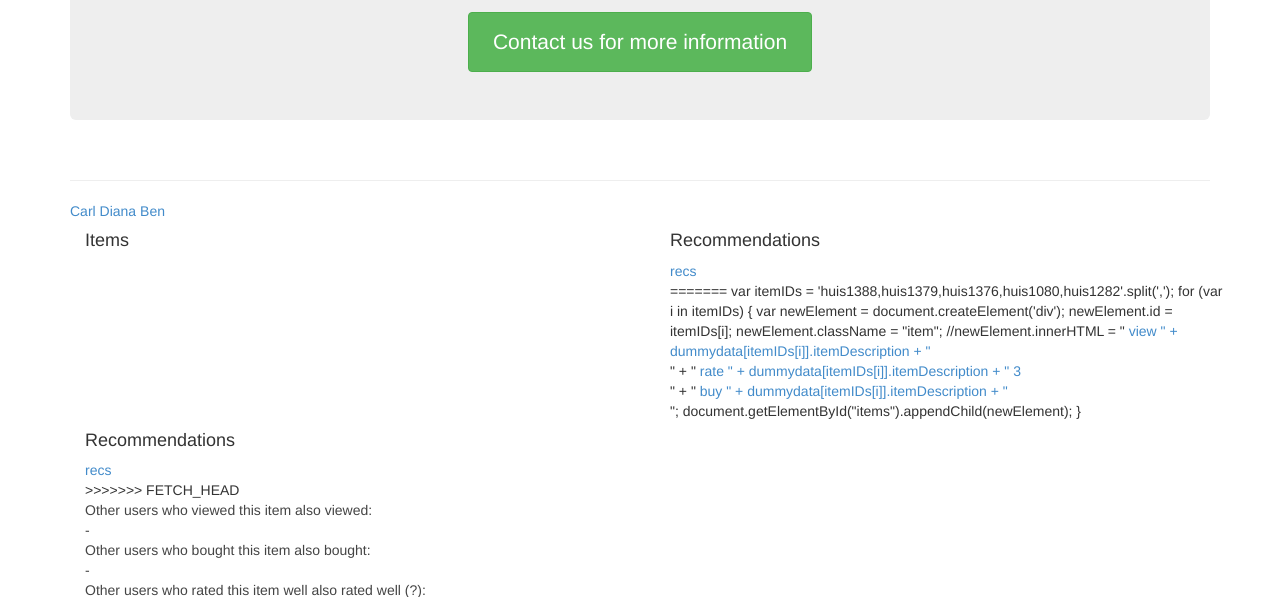
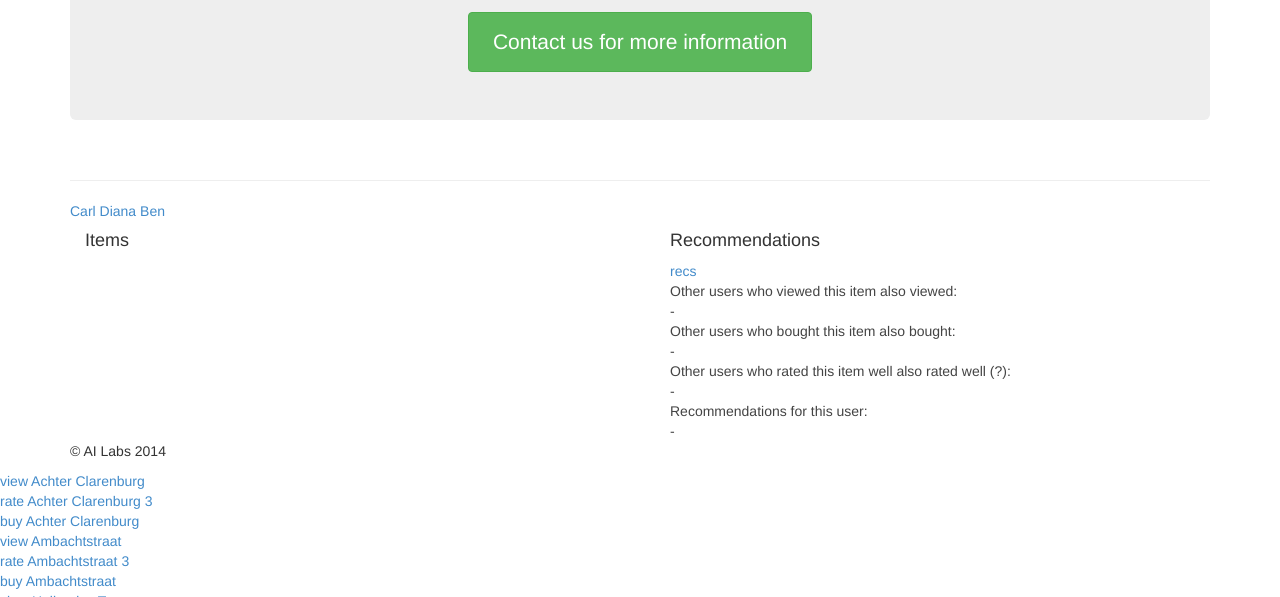
Before and after one commit to stefanleijnen/ailabs_demo, a plain HTML site: page index.html in a window 1280 px wide. Shown: the part 330-927 px from the top of the page. Drawn offline with nearby package versions, Linux system fonts and the light colour scheme.

Commit message:
Merge branch 'master' of https://github.com/stefanleijnen/ailabs
Conflicts:
	index.html

```diff
--- a/index.html
+++ b/index.html
@@ -56,7 +56,7 @@
             <div id="items" class="col-md-6">
                 <h4>Items</h4>
                 <script type='text/javascript'>
-<<<<<<< HEAD
+
                     var itemIDs = Object.keys(dummydata).slice(0,5);
 
                     for (var i in itemIDs) {
@@ -79,37 +79,6 @@
                         recs
                     </a>
                 </div>
-
-=======
-                var itemIDs = 'huis1388,huis1379,huis1376,huis1080,huis1282'.split(',');
-                for (var i in itemIDs) {
-                    var newElement = document.createElement('div');
-                    newElement.id = itemIDs[i]; newElement.className = "item";
-
-                    //newElement.innerHTML = "<a href='javascript:dummydata[itemIDs[i]]"/property/1388/achter-clarenburg/>"
-
-                    newElement.innerHTML =
-                            "<a href='javascript:send_view(dummydata[\"" + itemIDs[i] + "\"], userId);'> view "
-                            + dummydata[itemIDs[i]].itemDescription + "</a><br>"
-                            + "<a href='javascript:send_rating(dummydata[\"" + itemIDs[i] + "\"], userId, 3);'> rate "
-                            + dummydata[itemIDs[i]].itemDescription + " 3</a><br>"
-                            + "<a href='javascript:send_buy(dummydata[\"" + itemIDs[i] + "\"], userId);'> buy "
-                            + dummydata[itemIDs[i]].itemDescription + "</a><br>";
-
-                    document.getElementById("items").appendChild(newElement);
-                }
-                </script>
-            </div>
-
-            <div id="right" class="col-md-6">
-                <h4>Recommendations</h4>
-                <div id="recommenders">
-                    <a href='javascript:recommendationsForUser(userId, "huis1388")'>
-                        recs
-                    </a>
-                </div>
-
->>>>>>> FETCH_HEAD
                 <div class="recommenderHeader">
                     Other users who viewed this item also viewed:
                     <div id="alsoViewed">
```
